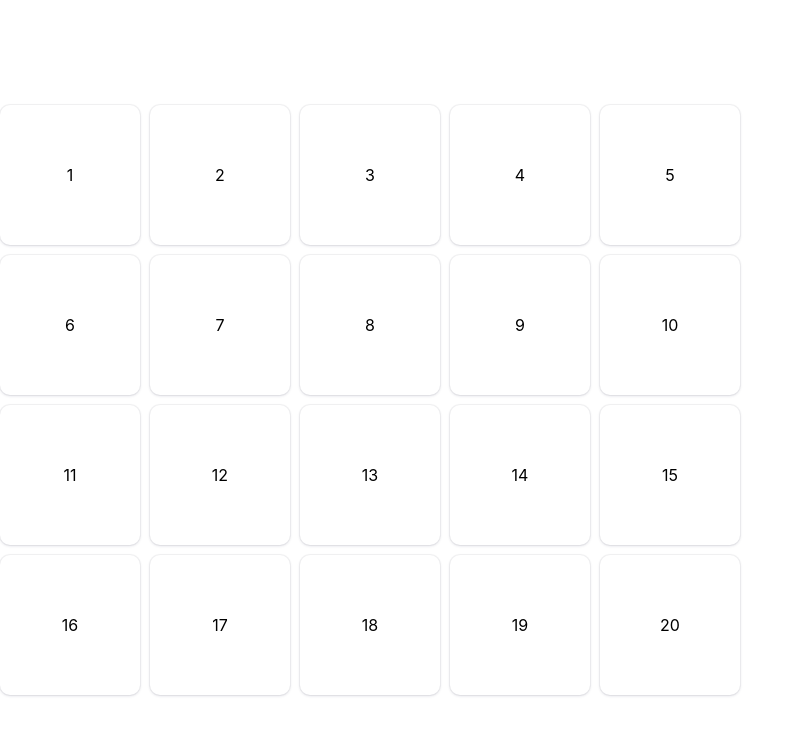
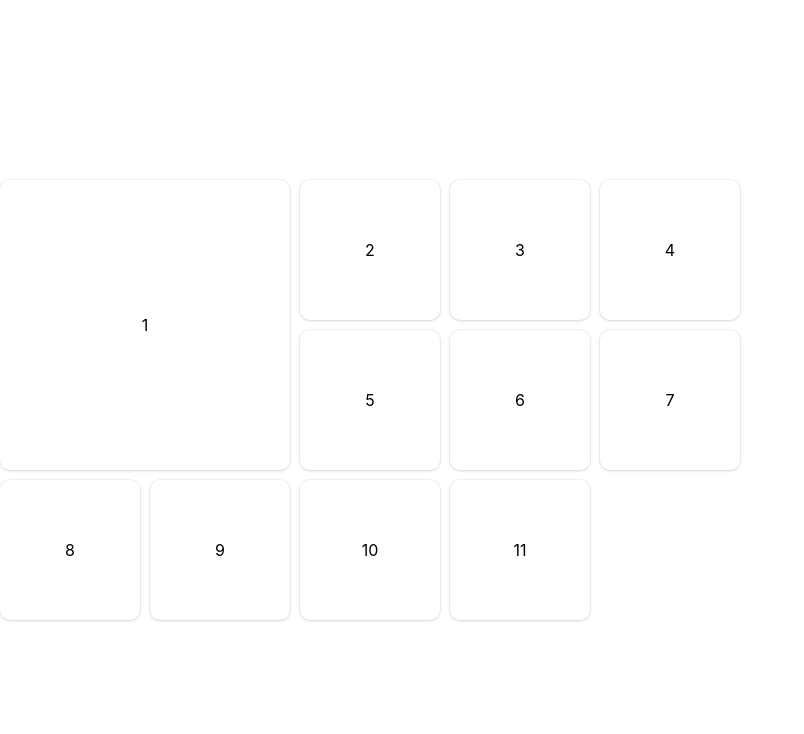
Before and after one commit to rakibshakib/sortable-dnd-gallery, a React (Vite) app: page / in a window 1280 px wide. Shown: the top 734 px of the page, without its empty margins (0-804 px from the left). Built offline with nearby package versions, Linux system fonts and the light colour scheme.

Commit message:
grid layout created

```diff
--- a/src/App.jsx
+++ b/src/App.jsx
@@ -21,7 +21,7 @@ import Item from "./Item";
 
 const App = () => {
   const [items, setItems] = useState(
-    Array.from({ length: 20 }, (_, i) => (i + 1).toString())
+    Array.from({ length: 11 }, (_, i) => (i + 1).toString())
   );
   const [activeId, setActiveId] = useState(null);
   const sensors = useSensors(useSensor(MouseSensor), useSensor(TouchSensor));
@@ -60,8 +60,8 @@ const App = () => {
     >
       <SortableContext items={items} strategy={rectSortingStrategy}>
         <Grid columns={5}>
-          {items.map((id) => (
-            <SortableItem key={id} id={id} />
+          {items.map((id, index) => (
+            <SortableItem key={id} id={id} index={index} />
           ))}
         </Grid>
       </SortableContext>
--- a/src/Item.jsx
+++ b/src/Item.jsx
@@ -1,11 +1,13 @@
 import { forwardRef } from 'react';
 
-const Item = forwardRef(({ id, withOpacity, isDragging, style, ...props }, ref) => {
+const Item = forwardRef(({ id, withOpacity, isDragging, style, index, ...props }, ref) => {
     const inlineStyles = {
+        gridRowStart: index === 0 ? "span 2" : null,
+        gridColumnStart: index === 0 ? "span 2" : null,
         opacity: withOpacity ? '0.5' : '1',
         transformOrigin: '50% 50%',
-        height: '140px',
-        width: '140px',
+        height: index === 0 ? "290px" : '140px',
+        width: index === 0 ? "290px" :  '140px',
         borderRadius: '10px',
         cursor: isDragging ? 'grabbing' : 'grab',
         backgroundColor: '#ffffff',
@@ -18,6 +20,7 @@ const Item = forwardRef(({ id, withOpacity, isDragging, style, ...props }, ref)
         ...style,
     };
 
+    console.log({index})
     return <div ref={ref} style={inlineStyles} {...props}>{id}</div>;
 });
 
```
